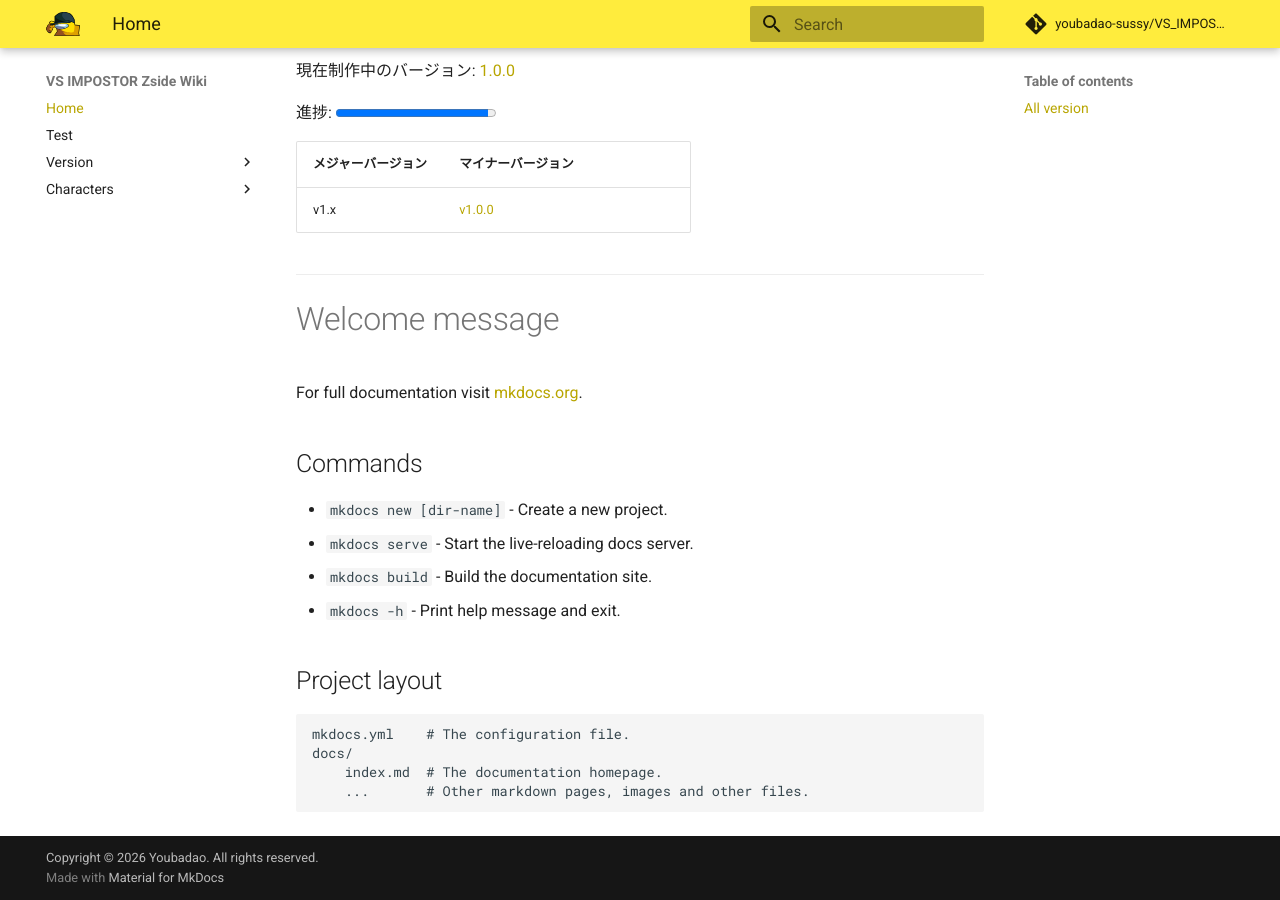
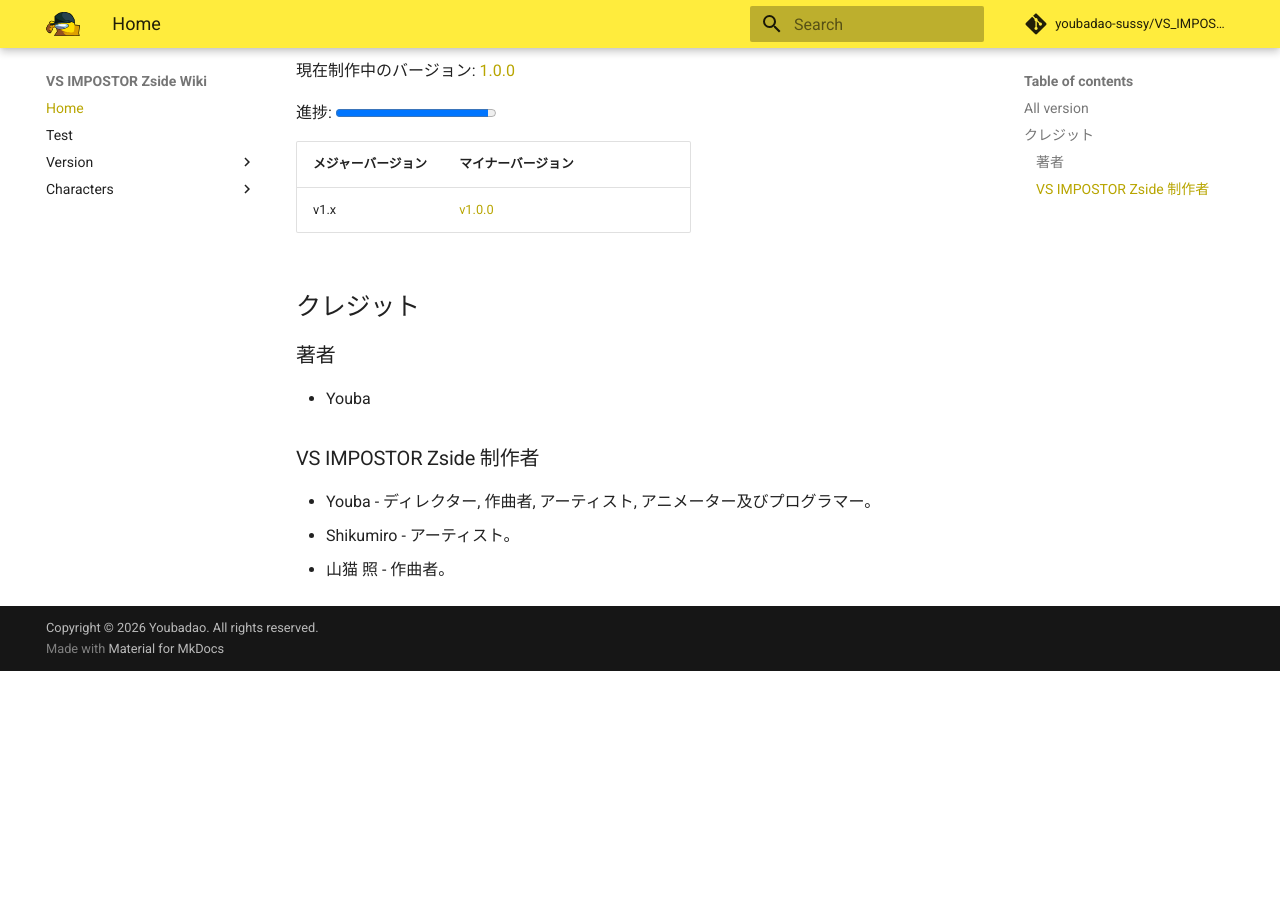
Before and after one commit to youbadao-sussy/VS_IMPOSTOR_Zside_Wiki, an MkDocs documentation site: the page built from docs/index.md, in a window 1280 px wide and 900 px high, scrolled down 657 px. Built offline with MkDocs 1.6.1 and Material for MkDocs 9.7.7, drawn with Linux system fonts in a browser that asks for light colours; comment, search, counter and statistics services are not loaded; after the commit the page ends 1328 px from its top, so only the background shows below that.

Commit message:
Update index.md

```diff
--- a/docs/index.md
+++ b/docs/index.md
@@ -18,22 +18,12 @@
 
 [v1.0]: version/v1_0.md
 [v1.1]: version/v1_1.md
-___
 
-# Welcome message
+## クレジット
+### 著者
+* Youba
 
-For full documentation visit [mkdocs.org](https://www.mkdocs.org).
-
-## Commands
-
-* `mkdocs new [dir-name]` - Create a new project.
-* `mkdocs serve` - Start the live-reloading docs server.
-* `mkdocs build` - Build the documentation site.
-* `mkdocs -h` - Print help message and exit.
-
-## Project layout
-
-    mkdocs.yml    # The configuration file.
-    docs/
-        index.md  # The documentation homepage.
-        ...       # Other markdown pages, images and other files.
+### VS IMPOSTOR Zside 制作者
+* Youba - ディレクター, 作曲者, アーティスト, アニメーター及びプログラマー。
+* Shikumiro - アーティスト。
+* 山猫 照 - 作曲者。
```
